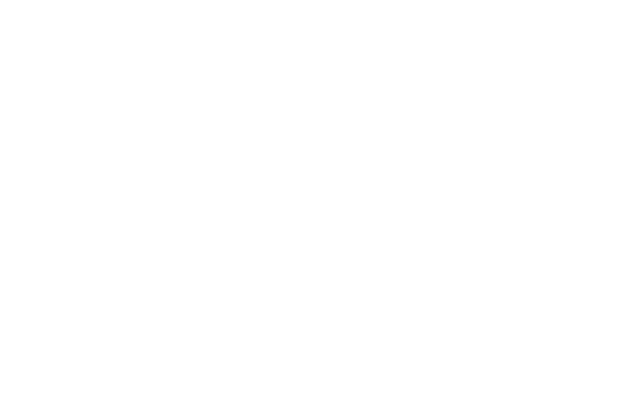
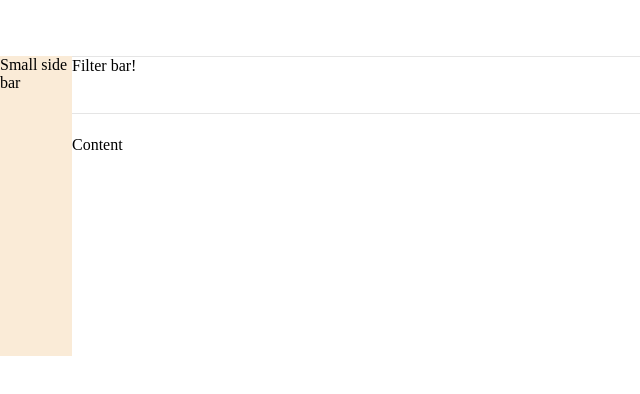
Before and after one commit to Gennady77/myuotube, a website: page index.html in a window 1280 px wide. Shown: the top 394 px of the page, without its empty margins (0-640 px from the left). Drawn offline with nearby package versions, Linux system fonts and the light colour scheme; files that its build step writes are made by us from their sources.

Commit message:
[b1] main layout implemented

```diff
--- a/index.html
+++ b/index.html
@@ -7,6 +7,24 @@
     <link type="text/css" rel="stylesheet" href="output.css" />
 </head>
 <body>
+    <header class="header"></header>
+    <div class="sidebar">
+        <div class="sidebar__content sidebar__content_expanded">
+            Side bar content expanded
+        </div>
+        <div class="sidebar__content sidebar__content_collapsed">
+            Small side bar
+        </div>
+    </div>
+    <div class="content">
+        <div class="filter-bar">
+            <div id="filterBarNode" class="filter-bar__inner">Filter bar!</div>
+        </div>
+        <div class="content__inner">
+            Content
+        </div>
+    </div>
+
     <script type="module" src="main.js"></script>
 </body>
 </html>
--- a/index.scss
+++ b/index.scss
@@ -0,0 +1,159 @@
+@mixin media ($media) {
+  @media screen and ($media) {
+    @content;
+  }
+}
+
+@include media('max-width: 1328px') {
+  .sidebar {
+    width: 72px;
+
+    &__content_expanded {
+      display: none;
+    }
+
+    &__content_collapsed {
+      display: block;
+    }
+  }
+
+  .content {
+    margin-left: 72px;
+  }
+}
+
+@include media('min-width: 1329px') {
+  .sidebar {
+    width: 240px;
+
+    &__content-expanded {
+      display: block;
+    }
+
+    &__content_collapsed {
+      display: none;
+    }
+  }
+
+  .content {
+    margin-left: 240px;
+  }
+}
+
+@include media('max-width: 807px') {
+  .sidebar {
+    display: none;
+  }
+
+  .content {
+    margin-left: 0;
+  }
+}
+
+html, body {
+  height: 100%;
+  width: 100%;
+  margin: 0;
+}
+
+body {
+  --app-header-height: 56px;
+}
+
+body {
+  &::-webkit-scrollbar {
+    background: transparent;
+    width: 16px;
+  }
+
+  &::-webkit-scrollbar-thumb {
+    height: 56px;
+    border-radius: 8px;
+    border: 4px solid transparent;
+    background-clip: content-box;
+    background-color: #aaa;
+
+    &:hover {
+      background-color: #ddd;
+    }
+  }
+}
+
+
+
+.header {
+  position: fixed;
+  width: 100%;
+  top: 0;
+  left: 0;
+  height: var(--app-header-height);
+  background-color: rgba(255,255,255,0.98);
+}
+
+.sidebar {
+  background-color: #fff;
+  position: fixed;
+  top: 0;
+  left: 0;
+  bottom: 0;
+  margin-top: var(--app-header-height);
+  overflow: auto;
+
+  &::-webkit-scrollbar {
+    background: transparent;
+    width: 16px;
+  }
+
+  &::-webkit-scrollbar-thumb {
+    height: 56px;
+    border-radius: 8px;
+    border: 4px solid transparent;
+    background-clip: content-box;
+    background-color: transparent;
+
+    &:hover {
+      background-color: #ccc;
+    }
+  }
+
+  &__content {
+    background-color: antiquewhite;
+
+    &_expanded {
+      height: 1500px;
+    }
+
+    &_collapsed {
+      height: 300px;
+    }
+  }
+}
+
+.content {
+  background-color: #fff;
+  margin-top: var(--app-header-height);
+  height: 2000px;
+
+  &__inner {
+    margin-top: 24px;
+  }
+}
+
+.content-block {
+  border: 3px solid coral;
+  height: 100px;
+  background-color: black;
+}
+
+.filter-bar {
+  height: var(--app-header-height);
+
+  &__inner {
+    width: 100%;
+    height: var(--app-header-height);
+    border-top: 1px solid rgba(0,0,0,0.1);
+    border-bottom: 1px solid rgba(0,0,0,0.1);
+    position: fixed;
+    background-color: rgba(255,255,255,0.98);
+  }
+}
--- a/main.js
+++ b/main.js
@@ -0,0 +1,15 @@
+const filterBarNode = document.getElementById('filterBarNode');
+
+function resizeFilterBar(node) {
+    filterBarNode.style.setProperty('width', getParentWidth(node));
+}
+
+function getParentWidth(node) {
+    return window.getComputedStyle(node.parentNode).width
+}
+
+window.addEventListener('resize', () => {
+    filterBarNode.style.setProperty('width', resizeFilterBar(filterBarNode));
+});
+
+resizeFilterBar(filterBarNode);
```
